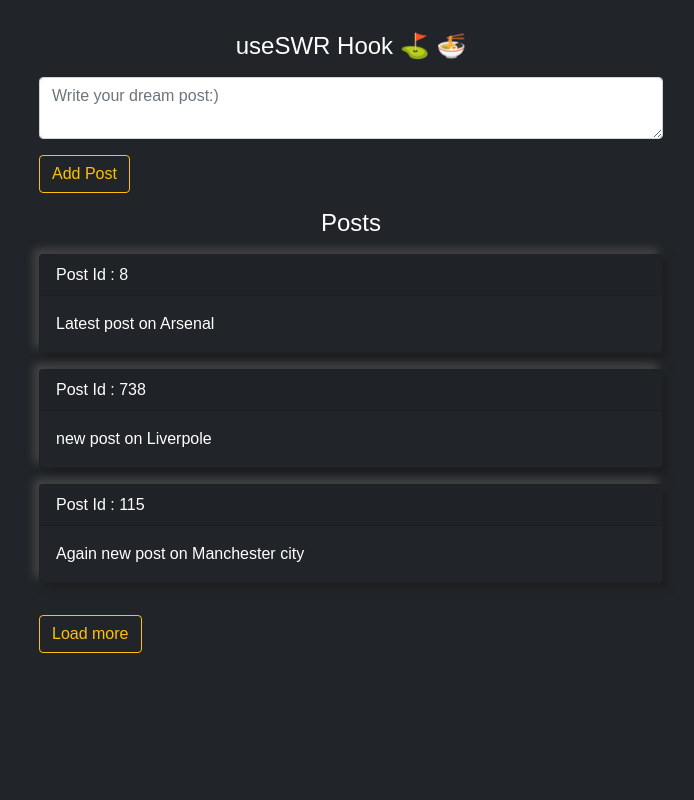
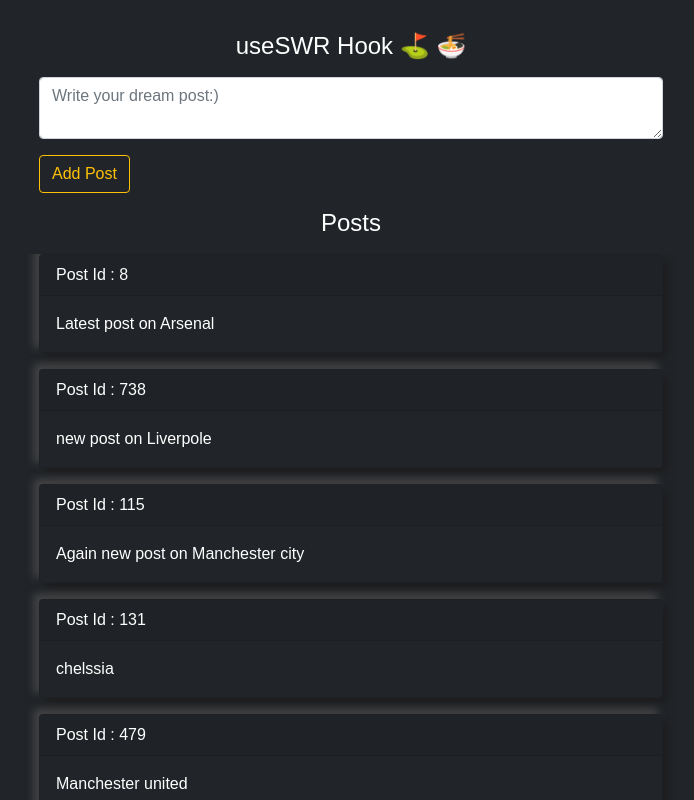
Before and after one commit to koushik0004/nextjs-swr-app, a Next.js app: page / in a window 1280 px wide. Shown: the top 800 px of the page, without its empty margins (289-983 px from the left). Built offline with nearby package versions, Linux system fonts and the light colour scheme; data requests are answered from the project's data file.

Commit message:
using infinte scroll and updating page size

```diff
--- a/package.json
+++ b/package.json
@@ -15,6 +15,7 @@
     "next": "^11.1.2",
     "react": "17.0.2",
     "react-dom": "17.0.2",
+    "react-infinite-scroll-component": "^6.1.0",
     "swr": "^1.0.1"
   },
   "devDependencies": {
--- a/src/hooks/useSWRPagination.ts
+++ b/src/hooks/useSWRPagination.ts
@@ -1,7 +1,7 @@
 import useSWRInfinite, { SWRInfiniteConfiguration } from "swr/infinite";
 
 export const useSWRPagination = <T>(url: string, options?: SWRInfiniteConfiguration) => {
-  const PAGE_SIZE = 3;
+  const PAGE_SIZE = 7;
   const getKey = (pageIndex: number, pervPageData: T[]) => {
     if (pervPageData && pervPageData.length < 3) {
       return null;
--- a/src/pages/index.tsx
+++ b/src/pages/index.tsx
@@ -3,6 +3,7 @@ import CreatePost from "@components/CreatePost";
 import PostCard from "@components/PostCard";
 import Loader from "@components/Loader";
 import { IPost } from "@libs/types";
+import InfiniteScroll from "react-infinite-scroll-component";
 
 export default function Home() {
   // const { data: posts, error } = useSWR<IPost[]>(
@@ -25,7 +26,12 @@ export default function Home() {
 
       <h4>Posts</h4>
       {paginatedPostsErr && <p className="text-center">Something went wrong</p>}
-      {!paginatedPosts && <Loader />}
+      <InfiniteScroll next={() => setSize(size + 1)} hasMore={!isReachedAtLast} loader={<Loader />} dataLength={paginatedPosts?.length ?? 0}>
+      {paginatedPosts &&
+        paginatedPosts.map((post, indx) => <PostCard key={indx} data={post} />)}
+      </InfiniteScroll>
+
+      {/* {!paginatedPosts && <Loader />}
       {paginatedPosts &&
         paginatedPosts.map((post, indx) => <PostCard key={indx} data={post} />)}
       {isPostsLoading && <Loader />}
@@ -38,7 +44,7 @@ export default function Home() {
             Load more
           </button>
         </div>
-      )}
+      )} */}
     </div>
   );
 }
```
Also changed, not shown: 1 other file (tests, documents, lock files or other folders).
